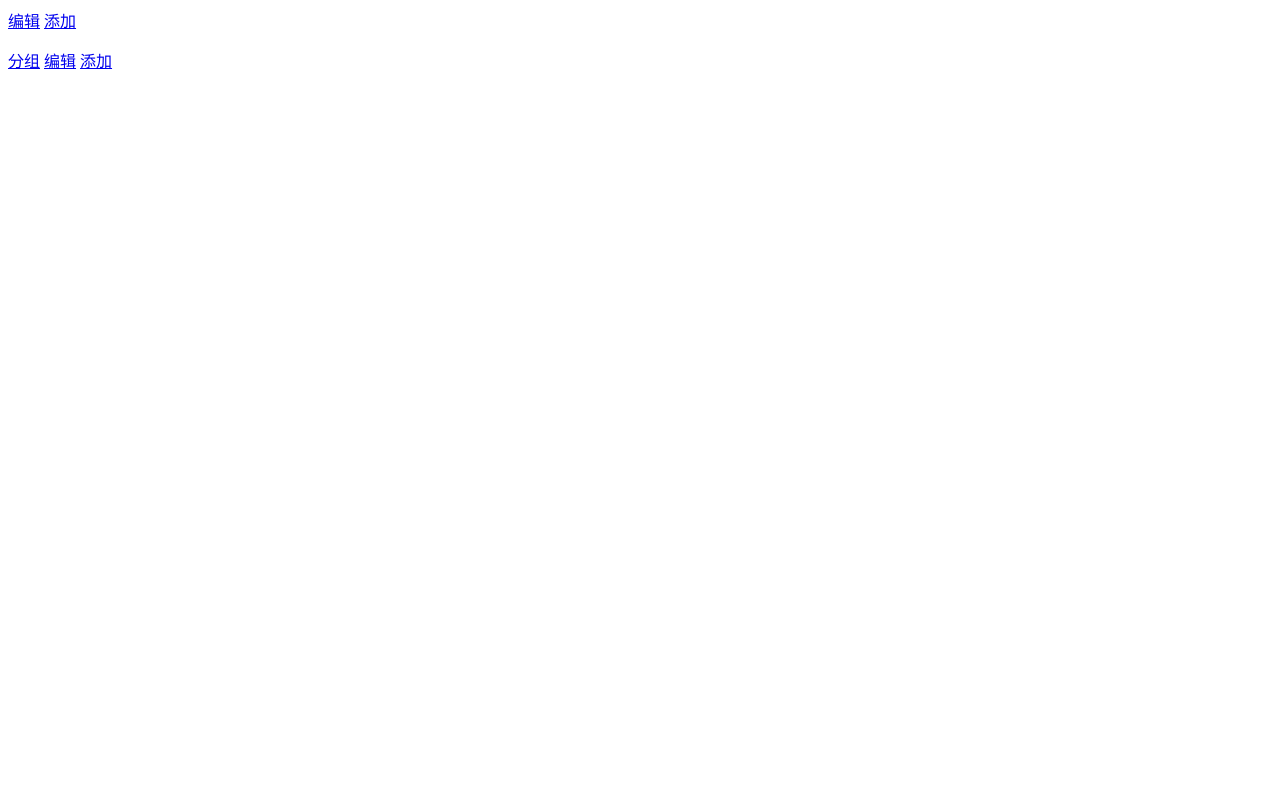
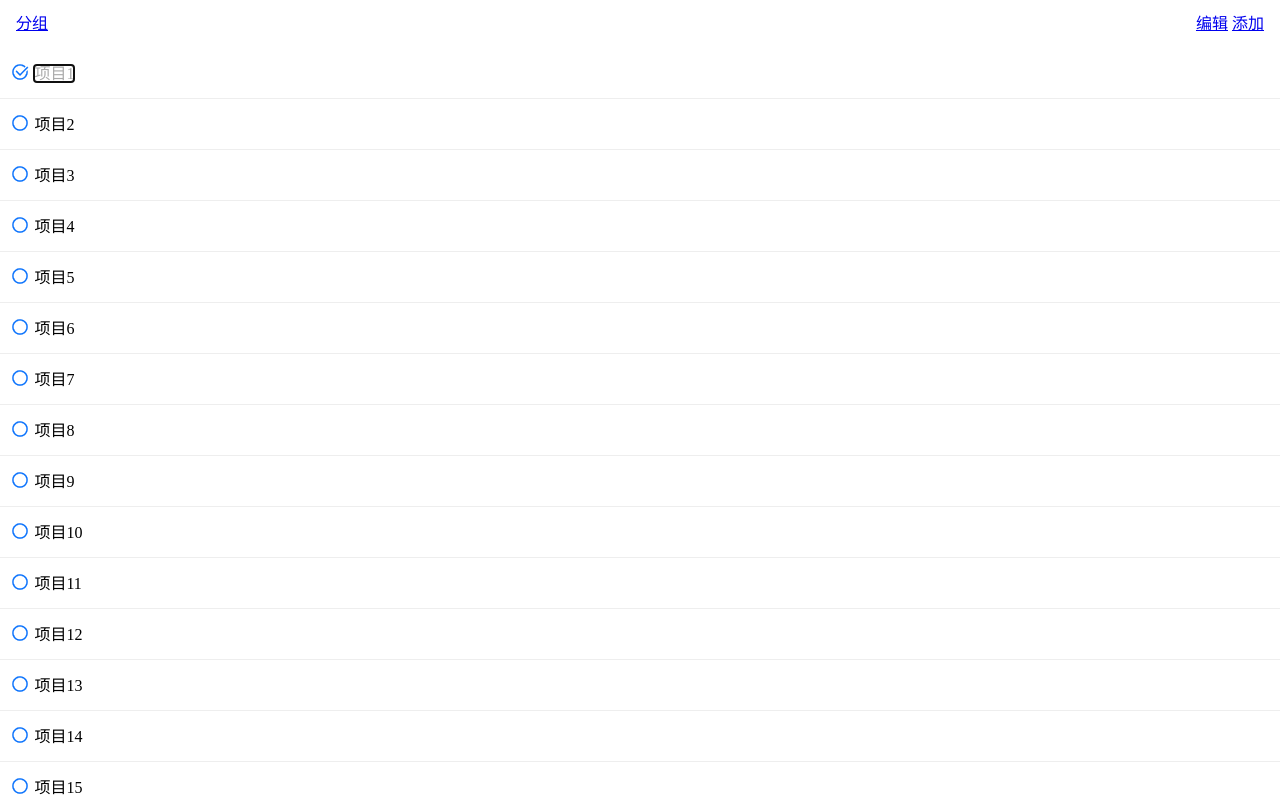
Before and after one commit to stuarqi/ToDo, a website: page src/index.html in a window 1280 px wide. Drawn offline with Linux system fonts and the light colour scheme.

Commit message:
添加样式

```diff
--- a/src/index.html
+++ b/src/index.html
@@ -4,14 +4,23 @@
 	<meta name="viewport" content="width=device-width,target-densitydpi=device-dpi,initial-scale=1.0,user-scalable=no"/>
 	<meta charset="UTF-8">
 	<title>ToDo</title>
+	<link rel="stylesheet" href="style/global.css">
+	<link rel="stylesheet" href="style/style.css">
 </head>
-<body>
+<body class="view-item">
 	<div id="group-panel" class="panel">
 		<header>
+			<a href="#">详细</a>
 			<a href="#">编辑</a>
 			<a href="#">添加</a>
 		</header>
-		<ul id="group-list" class="list"></ul>
+		<section id="group-list" class="list">
+			<ol>
+				<li><span>默认列表</span></li>
+				<li><span>购物清单</span></li>
+				<li><span>待办事项</span></li>
+			</ol>
+		</section>
 	</div>
 	<div id="item-panel" class="panel">
 		<header>
@@ -19,7 +28,35 @@
 			<a href="#">编辑</a>
 			<a href="#">添加</a>
 		</header>
-		<ul id="item-list" class="list"></ul>
+		<section id="item-list" class="list">
+			<ol>
+				<li class="complate"><span>项目1</span></li>
+				<li><span>项目2</span></li>
+				<li><span>项目3</span></li>
+				<li><span>项目4</span></li>
+				<li><span>项目5</span></li>
+				<li><span>项目6</span></li>
+				<li><span>项目7</span></li>
+				<li><span>项目8</span></li>
+				<li><span>项目9</span></li>
+				<li><span>项目10</span></li>
+				<li><span>项目11</span></li>
+				<li><span>项目12</span></li>
+				<li><span>项目13</span></li>
+				<li><span>项目14</span></li>
+				<li><span>项目15</span></li>
+				<li><span>项目16</span></li>
+				<li><span>项目17</span></li>
+				<li><span>项目18</span></li>
+				<li><span>项目19</span></li>
+				<li><span>项目20</span></li>
+			</ol>
+		</section>
 	</div>
+	<script>
+		var span = document.querySelector('#item-list>ol>li>span');
+		span.contentEditable = true;
+		span.focus();
+	</script>
 </body>
 </html>
--- /dev/null
+++ b/src/style/global.css
@@ -0,0 +1,30 @@
+html, body {
+	padding:0;
+	margin:0;
+	height:100%;
+	font-size:16px;
+	background:#F00;
+}
+.panel {
+	width:100%;
+	height:100%;
+	background-color:#FFF;
+	position:absolute;
+}
+.panel header {
+	height:3em;
+	line-height:3em;
+	padding:0 1em;
+	text-align:right;
+}
+.panel header a:first-child {
+	float:left;
+}
+.panel section {
+	height:-webkit-calc(100% - 3em);
+	overflow-y:auto;
+}
+.panel section ol {
+	padding:0;
+	margin:0;
+}
--- /dev/null
+++ b/src/style/style.css
@@ -0,0 +1,49 @@
+@font-face {
+	font-family: 'iconfont';
+    src: url('iconfont.eot'); /* IE9*/
+    src: url('iconfont.eot?#iefix') format('embedded-opentype'), /* IE6-IE8 */
+    url('iconfont.woff') format('woff'), /* chrome、firefox */
+    url('iconfont.ttf') format('truetype'), /* chrome、firefox、opera、Safari, Android, iOS 4.2+*/
+    url('iconfont.svg#uxiconfont') format('svg'); /* iOS 4.1- */
+}
+
+#group-panel {
+	background-color:#DDD;
+}
+.iconfont {
+	font-family:"iconfont" !important;
+    font-style:normal;
+    -webkit-font-smoothing: antialiased;
+    -webkit-text-stroke-width: 0.2px;
+    -moz-osx-font-smoothing: grayscale;
+}
+#item-panel section li:before {
+	font-family:"iconfont" !important;
+    font-style:normal;
+    -webkit-font-smoothing: antialiased;
+    -webkit-text-stroke-width: 0.2px;
+    -moz-osx-font-smoothing: grayscale;
+    font-size:1.5em;
+    color:#0770FC;
+    margin-right:.1em;
+	content:"";
+}
+#item-panel section li.complate:before {
+	content:"";
+}
+.view-item #group-panel {
+	margin-left:-50%;
+}
+.view-group #item-panel {
+	margin-left:100%;
+}
+.panel section ol li {
+	line-height:3em;
+	border-bottom:1px solid #EEE;
+	padding:0 .5em;
+	-webkit-transition:all .5s ease-in-out;
+	vertical-align:top;
+}
+.panel section ol li.complate {
+	color:#AAA;
+}
```
Also changed, not shown: src/style/iconfont.svg (added), src/style/iconfont.ttf (added), src/style/iconfont.woff (added), 1 other file.
